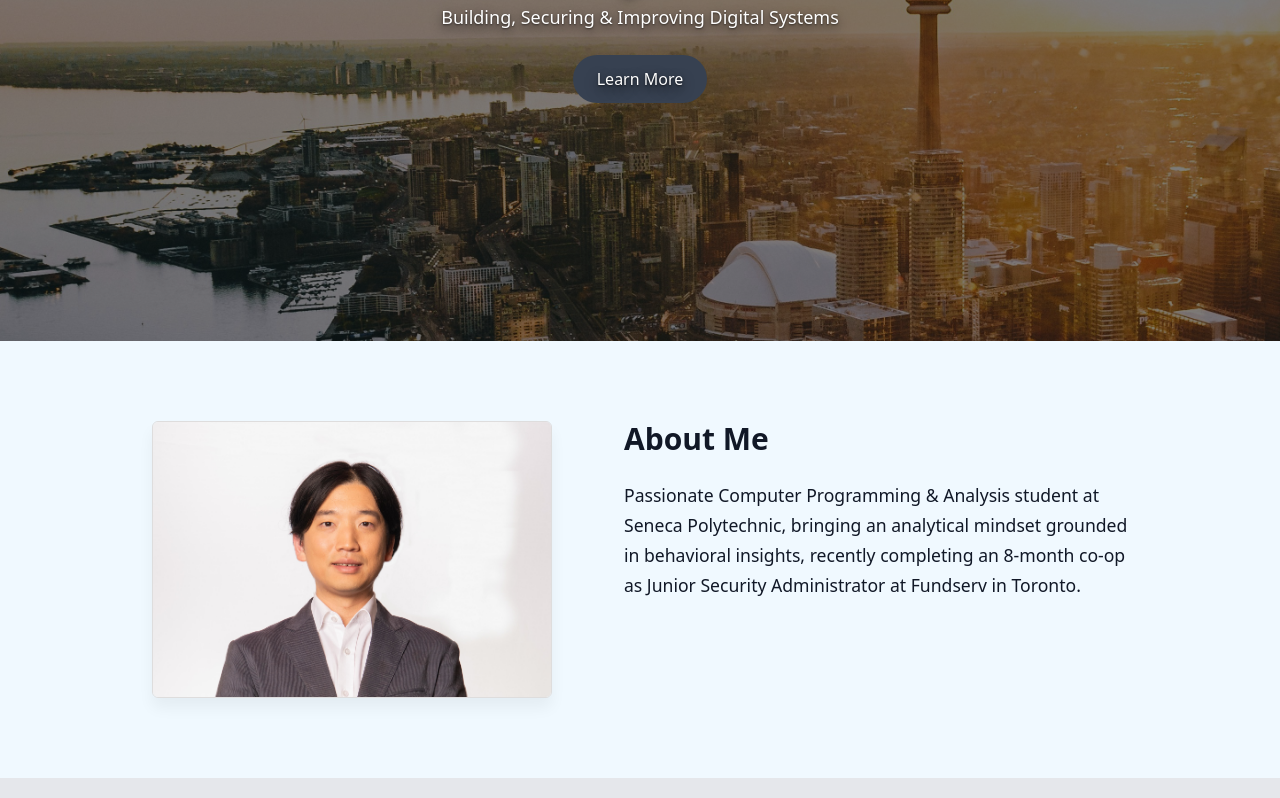
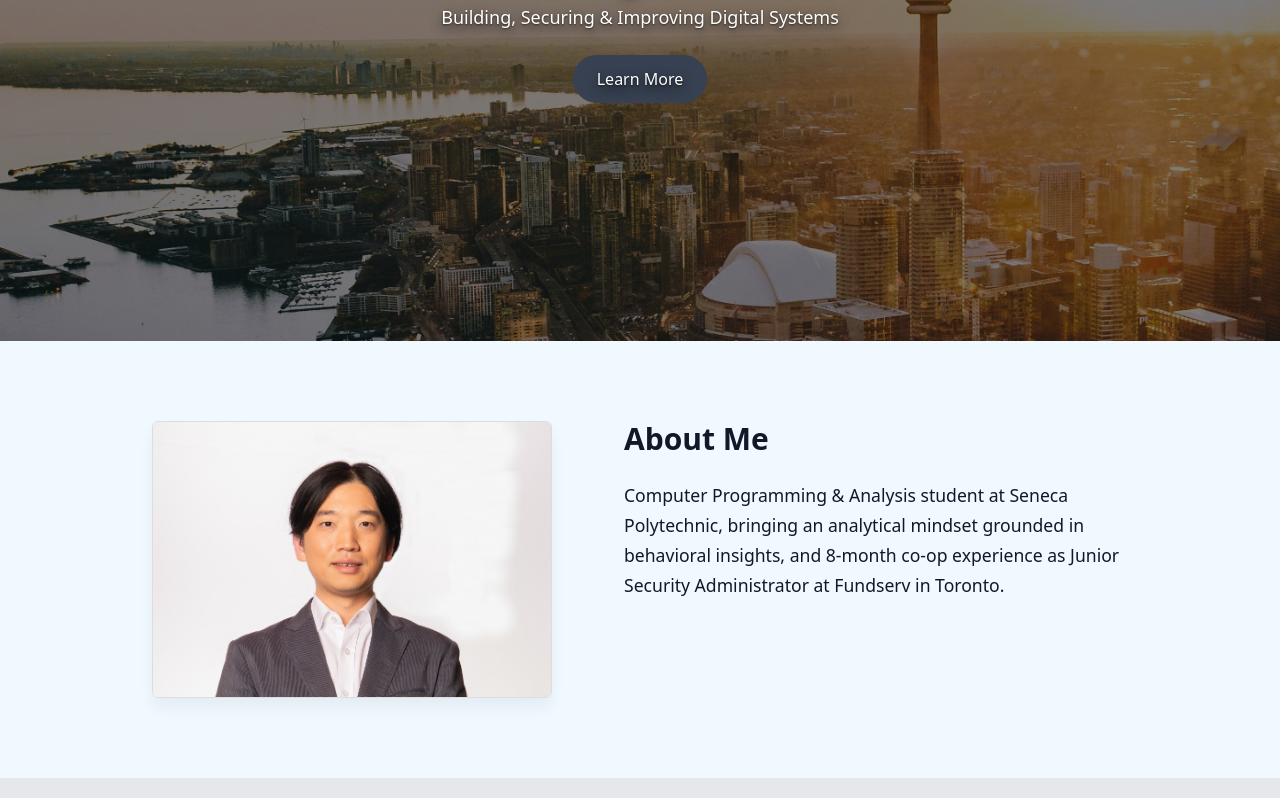
Before and after one commit to terrykim109/personalPortfolio, a website: page index.html in a window 1280 px wide. Shown: the part 375-1173 px from the top of the page. Drawn offline with nearby package versions, Linux system fonts and the light colour scheme.

Commit message:
Update index.html

```diff
--- a/index.html
+++ b/index.html
@@ -53,7 +53,7 @@
             <!-- <p id="typed-paragraph"><span id="typed-text"></span><span class="cursor">|</span></p> -->
             <!-- <p class="mt-6 bounce-text">Hard-working team player</p> -->
 
-            Passionate Computer Programming & Analysis student at Seneca Polytechnic, bringing an analytical mindset grounded in behavioral insights, recently completing an 8-month co-op as Junior Security Administrator at Fundserv in Toronto.
+            Computer Programming & Analysis student at Seneca Polytechnic, bringing an analytical mindset grounded in behavioral insights, and 8-month co-op experience as Junior Security Administrator at Fundserv in Toronto.
           </p>
         </div>
       </div>
```
